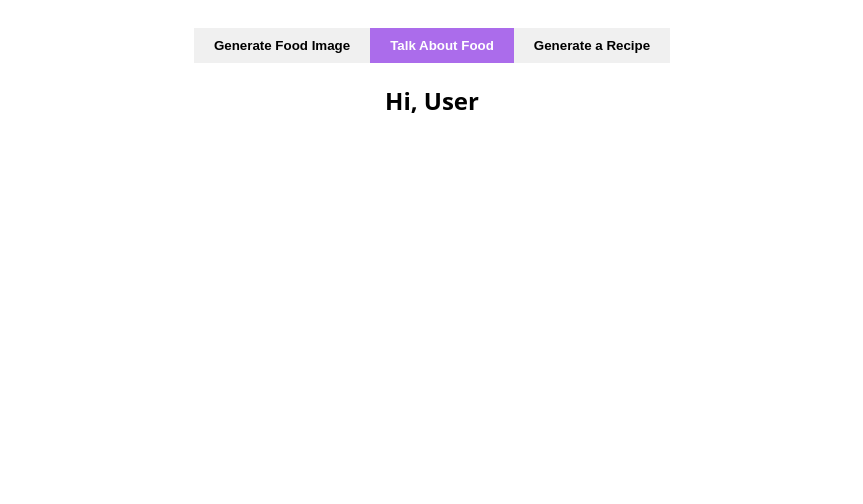
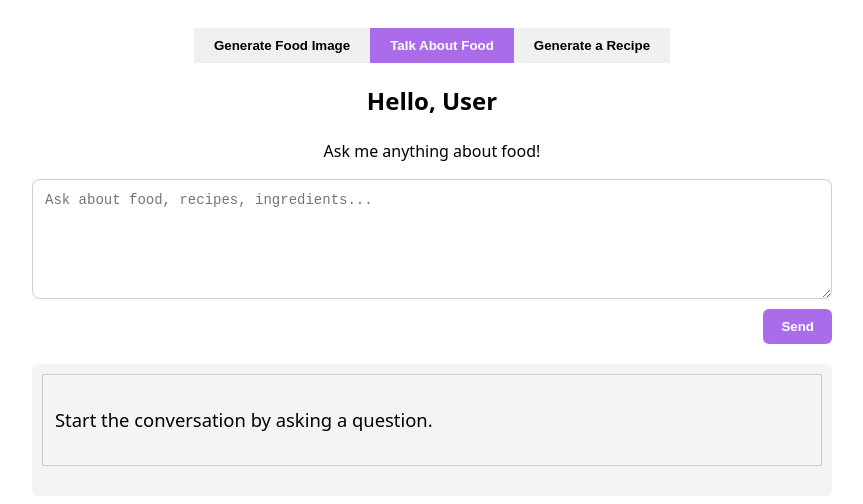
Before and after one commit to raluca345/food_chatbot, a React (Vite) app in the folder frontend/: page / in a window 1280 px wide. Both pictures are taken after a click on the button "Talk About Food". Shown: the top 504 px of the page, without its empty margins (208-1071 px from the left). Built offline with nearby package versions, Linux system fonts and the light colour scheme.

Commit message:
implemented the food chat component and also used ReactMarkdown to format the ai response

```diff
--- a/frontend/package.json
+++ b/frontend/package.json
@@ -11,7 +11,8 @@
   },
   "dependencies": {
     "react": "^19.1.1",
-    "react-dom": "^19.1.1"
+    "react-dom": "^19.1.1",
+    "react-markdown": "^8.0.7"
   },
   "devDependencies": {
     "@eslint/js": "^9.36.0",
--- a/frontend/src/App.css
+++ b/frontend/src/App.css
@@ -125,6 +125,42 @@ label {
   border-radius: 5px;
 }
 
+.chat-controls {
+  display: flex;
+  flex-direction: column;
+  align-items: stretch;
+  gap: 10px;
+  margin-top: 10px;
+}
+
+.chat-input {
+  width: 100%;
+  min-height: 120px;
+  padding: 12px;
+  border-radius: 8px;
+  border: 1px solid #ccc;
+  resize: vertical;
+  font-size: 14px;
+  box-sizing: border-box;
+}
+
+.chat-actions {
+  display: flex;
+  justify-content: flex-end;
+}
+
+button.primary {
+  background-color: #ab6ceb;
+  color: #fff;
+  padding: 10px 18px;
+  border-radius: 6px;
+  border: none;
+}
+
+button.primary:hover {
+  background-color: #944fcb;
+}
+
 .recipe-text {
   max-width: 100%;
   padding: 10px;
@@ -135,6 +171,21 @@ label {
   line-height: 1.6;
   border: 1px solid #ccc;
   margin-bottom: 20px;
+  max-height: 360px;
+  padding: 12px;
+}
+
+.recipe-text::-webkit-scrollbar {
+  width: 8px;
+}
+
+.recipe-text::-webkit-scrollbar-track {
+  background: transparent;
+}
+
+.recipe-text::-webkit-scrollbar-thumb {
+  background-color: rgba(0, 0, 0, 0.15);
+  border-radius: 4px;
 }
 
 .error-message {
@@ -149,3 +200,19 @@ label {
   border-radius: 5px;
   height: 40px;
 }
+
+.new-message {
+  animation: highlight 1.1s ease-in-out;
+}
+
+@keyframes highlight {
+  0% {
+    box-shadow: 0 0 0 0 rgba(171, 108, 235, 0.35);
+  }
+  40% {
+    box-shadow: 0 0 0 8px rgba(171, 108, 235, 0.12);
+  }
+  100% {
+    box-shadow: 0 0 0 0 rgba(171, 108, 235, 0);
+  }
+}
--- a/frontend/src/components/FoodChat.jsx
+++ b/frontend/src/components/FoodChat.jsx
@@ -1,9 +1,145 @@
-import React from "react";
+import React, { useState, useRef, useEffect } from "react";
+import Spinner from "./Spinner";
+import ReactMarkdown from "react-markdown";
 
 function FoodChat() {
+  const [prompt, setPrompt] = useState("");
+  const [chatResponse, setChatResponse] = useState("");
+  const [messages, setMessages] = useState([]); // {id, role: 'user'|'assistant', content:''}
+  const [lastMessageId, setLastMessageId] = useState(null);
+
+  const [loading, setLoading] = useState(false);
+  const outputRef = useRef(null);
+
+  // auto-scroll to bottom when messages change
+  useEffect(() => {
+    if (outputRef.current) {
+      // scroll to bottom smoothly
+      outputRef.current.scrollTo({
+        top: outputRef.current.scrollHeight,
+        behavior: "smooth",
+      });
+    }
+  }, [messages]);
+
+  const askFoodAi = async () => {
+    if (!prompt.trim()) return;
+
+    // append user's message to history
+    const userId = Date.now();
+    const userMsg = { id: userId, role: "user", content: prompt };
+    setMessages((m) => [...m, userMsg]);
+    setLoading(true);
+
+    const response = await fetch(
+      "http://localhost:8080/api/v1/messages?prompt=" +
+        encodeURIComponent(prompt),
+      {
+        method: "POST",
+        headers: {
+          "Content-Type": "application/json",
+        },
+      }
+    );
+
+    if (response.ok) {
+      const data = await response.text();
+      const assistantId = Date.now() + 1;
+      const assistantMsg = {
+        id: assistantId,
+        role: "assistant",
+        content: data,
+      };
+      setMessages((m) => [...m, assistantMsg]);
+      setLastMessageId(assistantId);
+      setChatResponse(data);
+    } else {
+      const err = "Error: Unable to fetch response";
+      setChatResponse(err);
+      const assistantId = Date.now() + 1;
+      setMessages((m) => [
+        ...m,
+        { id: assistantId, role: "assistant", content: err },
+      ]);
+      setLastMessageId(assistantId);
+    }
+
+    setLoading(false);
+    setPrompt("");
+  };
+
+  // clear highlight after a short delay
+  useEffect(() => {
+    if (!lastMessageId) return;
+    const t = setTimeout(() => setLastMessageId(null), 1200);
+    return () => clearTimeout(t);
+  }, [lastMessageId]);
+
   return (
     <div>
-      <h2>Hi, User</h2>
+      <h2>Hello, User</h2>
+      <p>Ask me anything about food!</p>
+      <div className="chat-controls">
+        <textarea
+          className="chat-input"
+          placeholder="Ask about food, recipes, ingredients..."
+          value={prompt}
+          onChange={(e) => setPrompt(e.target.value)}
+        />
+        <div className="chat-actions">
+          <button className="primary" onClick={askFoodAi}>
+            Send
+          </button>
+        </div>
+      </div>
+      {loading && <Spinner />}
+      <div className="output">
+        <div className="recipe-text" ref={outputRef}>
+          {messages.length === 0 ? (
+            <p>Start the conversation by asking a question.</p>
+          ) : (
+            messages.map((msg) => (
+              <div
+                key={msg.id}
+                className={msg.id === lastMessageId ? "new-message" : ""}
+                style={{
+                  marginBottom: 12,
+                  padding: 8,
+                  background: msg.role === "assistant" ? "#fff" : "#f8f8f8",
+                  borderRadius: 6,
+                }}
+              >
+                <div style={{ fontSize: 12, color: "#666", marginBottom: 6 }}>
+                  {msg.role === "assistant" ? "Assistant" : "You"}
+                </div>
+                <div>
+                  <ReactMarkdown>{msg.content}</ReactMarkdown>
+                </div>
+                {msg.role === "assistant" && (
+                  <div style={{ marginTop: 8, textAlign: "right" }}>
+                    <button
+                      onClick={() => {
+                        // prepend each line with '> ' to create a Markdown quote
+                        const quoted = msg.content
+                          .replace(/\r/g, "")
+                          .split("\n")
+                          .map((l) => (l.trim() ? `> ${l}` : ">"))
+                          .join("\n");
+                        const withSpacing = quoted + "\n\n";
+                        setPrompt((p) =>
+                          p ? p + "\n" + withSpacing : withSpacing
+                        );
+                      }}
+                    >
+                      Reply
+                    </button>
+                  </div>
+                )}
+              </div>
+            ))
+          )}
+        </div>
+      </div>
     </div>
   );
 }
```
Also changed, not shown: 1 other file (tests, documents, lock files or other folders).
